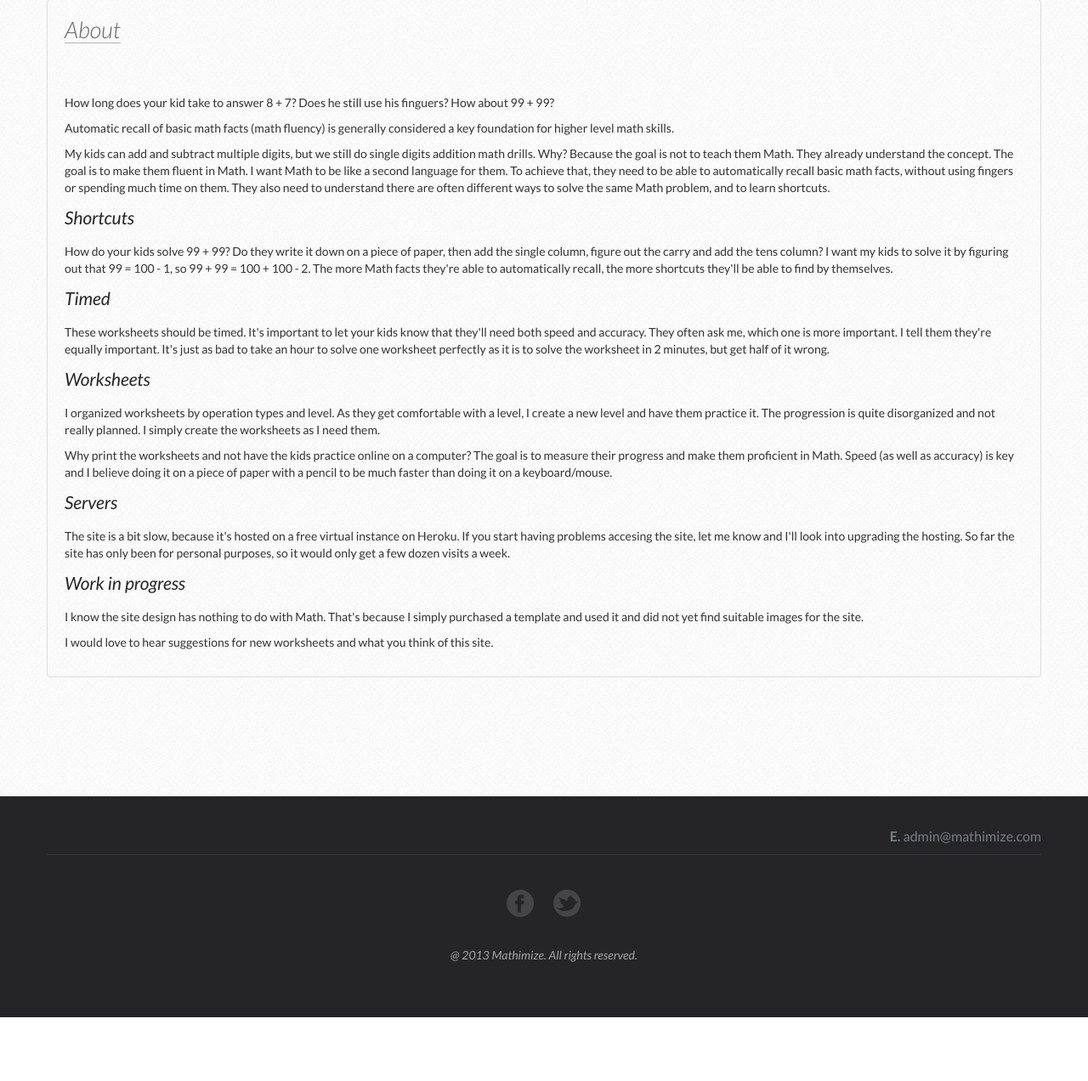
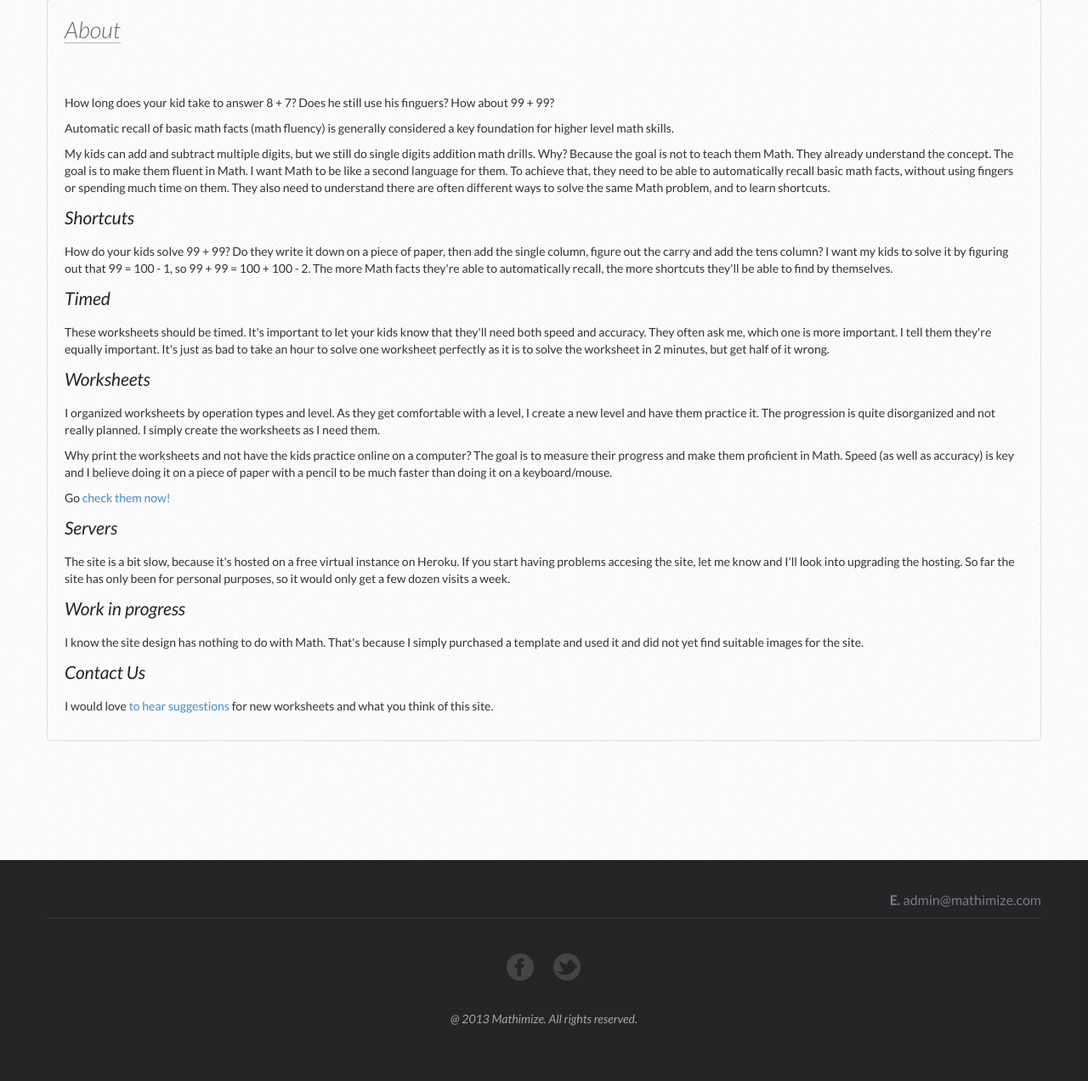
Before and after one commit to ivorwan/mathimize, a Django app: template templates/about.html in a window 1280 px wide. Shown: the part 101-1373 px from the top of the page at 85% size. Before the commit the page ends 1298 px from the top, so only its background shows below. Run offline with Django 3.2, Linux system fonts and the light colour scheme; the template is opened without the code that fills it, so the values that code supplies are empty; some libraries are stand-ins or nearby versions.

Commit message:
about us

```diff
--- a/templates/about.html
+++ b/templates/about.html
@@ -50,6 +50,7 @@
             <p>
                 Why print the worksheets and not have the kids practice online on a computer? The goal is to measure their progress and make them proficient in Math. Speed (as well as accuracy) is key and I believe doing it on a piece of paper with a pencil to be much faster than doing it on a keyboard/mouse.
             </p>
+            <p>Go <a href="/worksheets">check them now!</a></p>
 
             <h6>Servers</h6>
             <p>The site is a bit slow, because it's hosted on a free virtual instance on Heroku. If you start having problems accesing the site, let me know and I'll look into upgrading the hosting. So far the site has only been for personal purposes, so it would only get a few dozen visits a week.</p>
@@ -57,8 +58,11 @@
             <h6>Work in progress</h6>
 
             <p>I know the site design has nothing to do with Math. That's because I simply purchased a template and used it and did not yet find suitable images for the site.</p>
+
+            <h6>Contact Us</h6>
+            <p>I would love <a href="/contact">to hear suggestions</a> for new worksheets and what you think of this site.</p>
         </div>
-        <p>I would love to hear suggestions for new worksheets and what you think of this site.</p>
+
 
     </div>
     </div>
```
